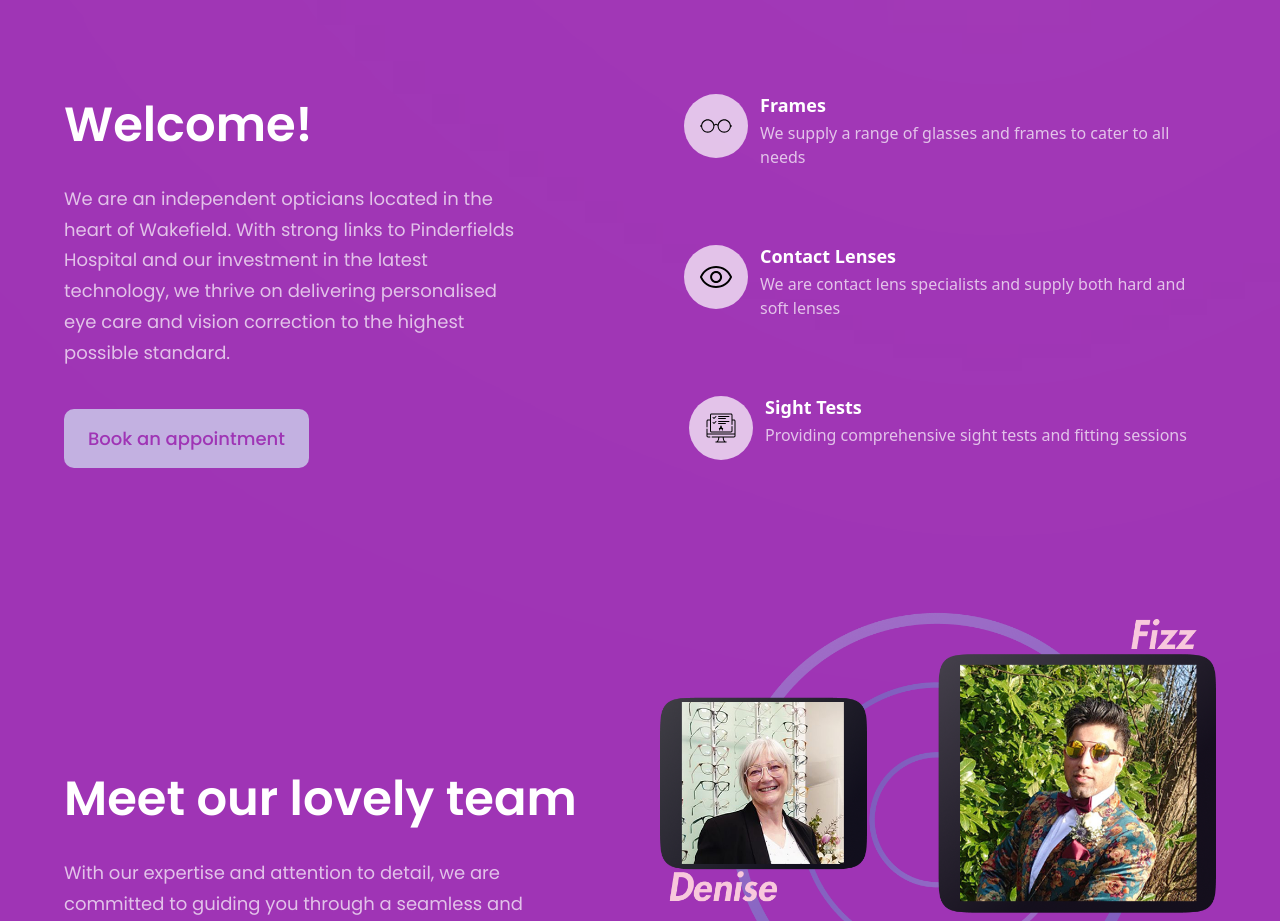
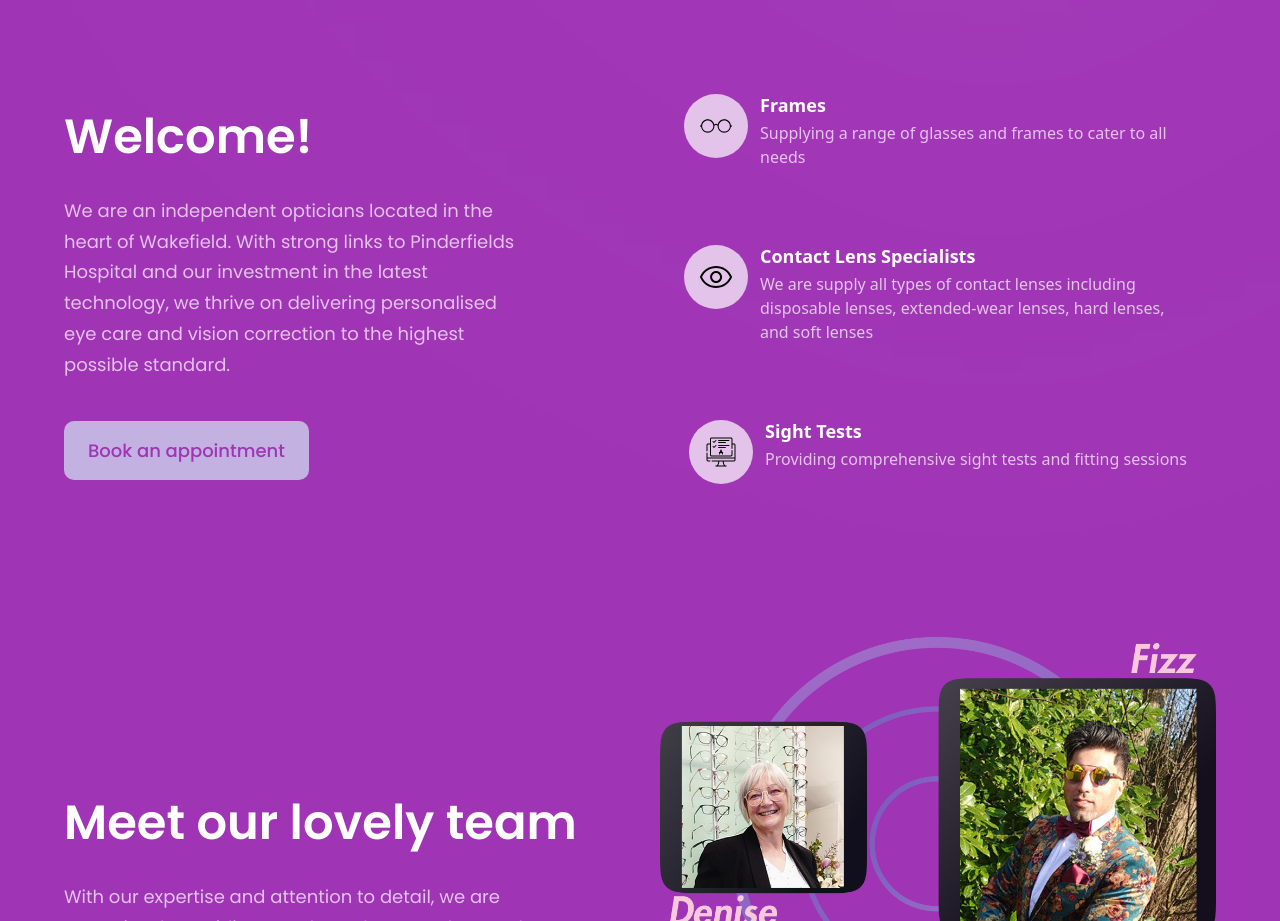
Before and after one commit to oyousaf/pollards, a React (Vite) app: page / in a window 1280 px wide. Shown: the part 900-1821 px from the top of the page. Built offline with nearby package versions, Linux system fonts and the light colour scheme.

Commit message:
about section modified

```diff
--- a/src/constants/index.js
+++ b/src/constants/index.js
@@ -48,14 +48,14 @@ export const features = [
     id: "feature-1",
     icon: glasses,
     title: "Frames",
-    content: "We supply a range of glasses and frames to cater to all needs",
+    content: "Supplying a range of glasses and frames to cater to all needs",
   },
   {
     id: "feature-2",
     icon: eye,
-    title: "Contact Lenses",
+    title: "Contact Lens Specialists",
     content:
-      "We are contact lens specialists and supply both hard and soft lenses",
+      "We are supply all types of contact lenses including disposable lenses, extended-wear lenses, hard lenses, and soft lenses",
   },
   {
     id: "feature-3",
```
Also changed, not shown: 1 other file (tests, documents, lock files or other folders).
